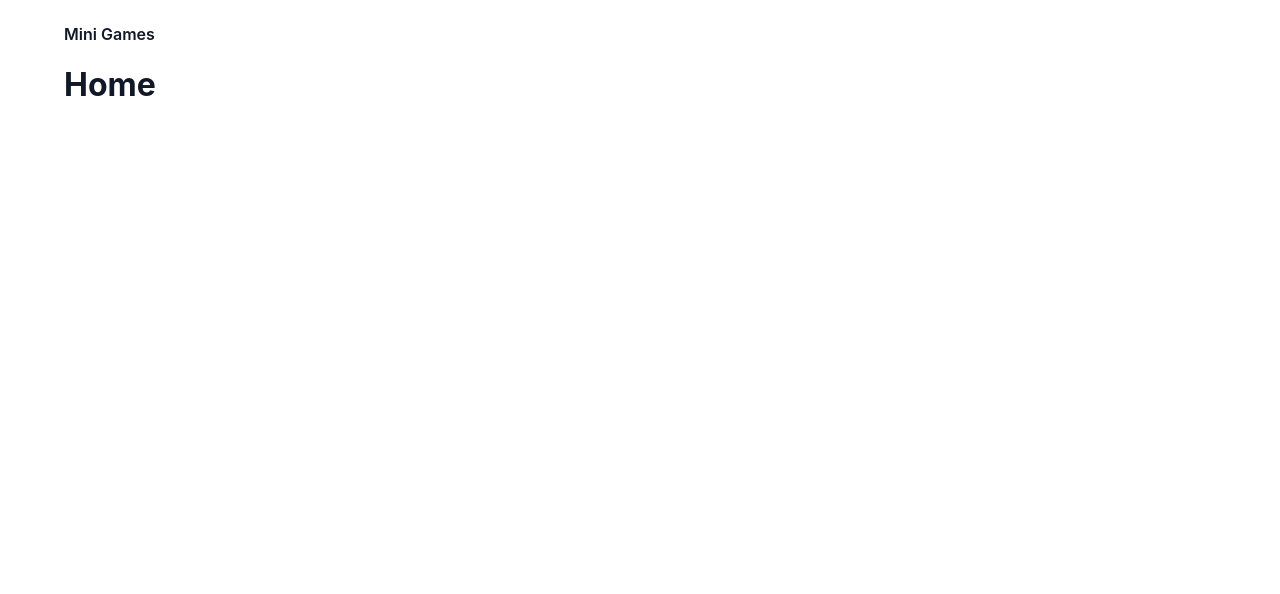
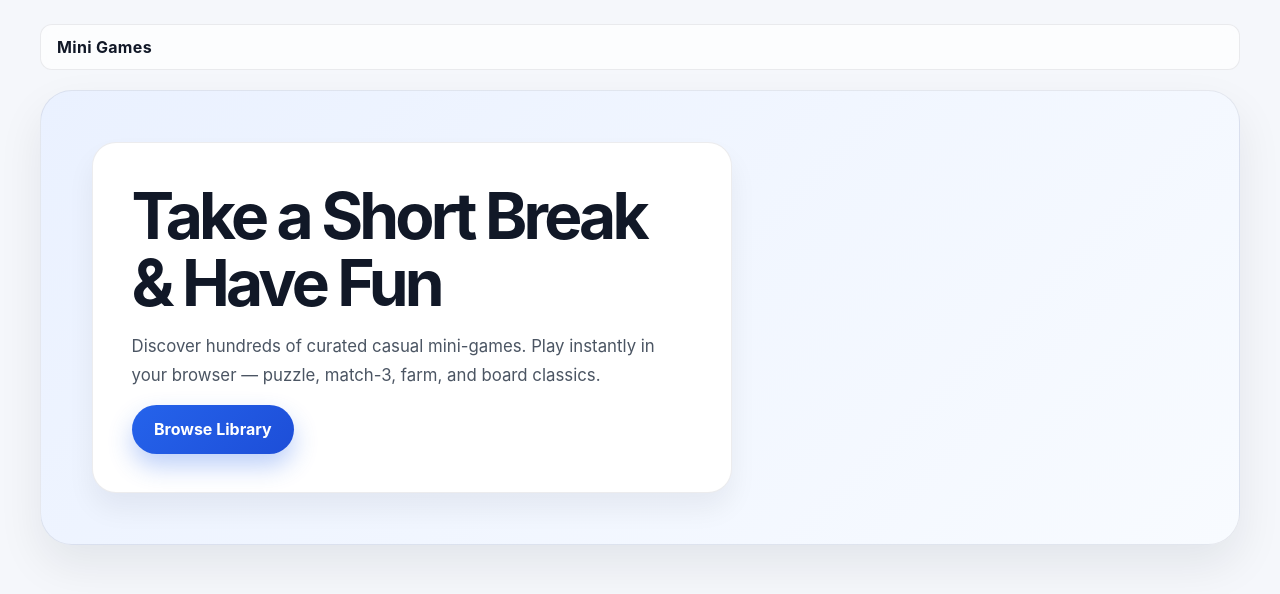
Before and after one commit to Nloading/mini-games-story-1, a website built with Vite: page index.html in a window 1280 px wide. Built offline with nearby package versions, Linux system fonts and the light colour scheme.

Commit message:
feat(home): add hero section

```diff
--- /dev/null
+++ b/src/components/hero/hero.ts
@@ -0,0 +1,28 @@
+export function createHero(): HTMLElement {
+  const section = document.createElement('section');
+  section.className = 'hero';
+
+  const inner = document.createElement('div');
+  inner.className = 'hero__inner';
+
+  const content = document.createElement('div');
+  content.className = 'hero__content';
+
+  const title = document.createElement('h1');
+  title.textContent = 'Take a Short Break & Have Fun';
+
+  const description = document.createElement('p');
+  description.textContent =
+    'Discover hundreds of curated casual mini-games. Play instantly in your browser — puzzle, match-3, farm, and board classics.';
+
+  const link = document.createElement('a');
+  link.href = '/library';
+  link.className = 'btn btn--primary';
+  link.textContent = 'Browse Library';
+
+  content.append(title, description, link);
+  inner.appendChild(content);
+  section.appendChild(inner);
+
+  return section;
+}
--- a/src/pages/home.page.ts
+++ b/src/pages/home.page.ts
@@ -1,8 +1,9 @@
-export function renderHome(container: HTMLElement) {
-  container.innerHTML = `
-    <section class="hero">
-      <h1>Mini Games</h1>
-      <p>Story 1 scaffold</p>
-    </section>
-  `;
+import { createHero } from '@/components/hero/hero';
+
+export function createHomePage(): HTMLElement {
+  const page = document.createElement('main');
+  page.className = 'home-page';
+  page.setAttribute('aria-label', 'Home page');
+  page.append(createHero());
+  return page;
 }
--- a/src/router/router.ts
+++ b/src/router/router.ts
@@ -1,18 +1,21 @@
+import { createHomePage } from '../pages/home.page';
+
 type RouteHandler = (container: HTMLElement) => void;
 
 const routes: Record<string, RouteHandler> = {
   '/': (container) => {
-    container.innerHTML = '<h1>Home</h1>';
+    container.replaceChildren(createHomePage());
   },
 };
 
 export const router = {
   init(container: HTMLElement) {
     const render = () => {
-      const path = location.pathname || '/';
+      const path = window.location.pathname || '/';
       const handler = routes[path] || routes['/'];
       handler(container);
     };
+
     window.addEventListener('popstate', render);
     render();
   },
--- a/src/styles/main.scss
+++ b/src/styles/main.scss
@@ -1,27 +1,115 @@
 :root {
-  --bg: #ffffff;
+  --bg: #f5f7fb;
+  --surface: #ffffff;
+  --surface-alt: #eaf1ff;
   --text: #111827;
-  --accent: #0ea5a4;
+  --muted: #4b5563;
+  --accent: #2563eb;
+  --accent-strong: #1d4ed8;
+  --border: rgba(17, 24, 39, 0.08);
+  --shadow: 0 20px 45px rgba(15, 23, 42, 0.08);
 }
 
 * {
   box-sizing: border-box;
 }
+
 html,
 body,
 #app {
-  height: 100%;
+  min-height: 100%;
   margin: 0;
   font-family: Inter, system-ui, -apple-system, 'Segoe UI', Roboto, 'Helvetica Neue', Arial;
   background: var(--bg);
   color: var(--text);
 }
+
+body {
+  min-height: 100vh;
+}
+
+#app {
+  display: flex;
+  justify-content: center;
+}
+
 .app-root {
-  max-width: 1200px;
+  width: min(1200px, calc(100% - 32px));
+  padding: 24px 0 64px;
+}
+
+nav {
+  margin-bottom: 20px;
+  padding: 12px 16px;
+  border-radius: 12px;
+  background: rgba(255, 255, 255, 0.7);
+  border: 1px solid var(--border);
+  backdrop-filter: blur(8px);
+  font-weight: 700;
+  letter-spacing: 0.02em;
+}
+
+.home-page {
+  display: block;
+}
+
+.hero {
+  background: linear-gradient(135deg, var(--surface-alt), #f8fbff);
+  border: 1px solid var(--border);
+  border-radius: 32px;
+  box-shadow: var(--shadow);
+}
+
+.hero__inner {
+  width: min(1200px, 100%);
   margin: 0 auto;
-  padding: 24px;
+  padding: clamp(2rem, 4vw, 4rem);
 }
-nav {
-  font-weight: 600;
-  margin-bottom: 16px;
+
+.hero__content {
+  max-width: 640px;
+  display: flex;
+  flex-direction: column;
+  gap: 1rem;
+  padding: clamp(1.5rem, 3vw, 2.5rem);
+  border-radius: 24px;
+  background: var(--surface);
+  border: 1px solid var(--border);
+  box-shadow: 0 16px 28px rgba(15, 23, 42, 0.06);
 }
+
+.hero__content h1 {
+  margin: 0;
+  font-size: clamp(2.2rem, 5vw, 4rem);
+  line-height: 1.05;
+  letter-spacing: -0.06em;
+}
+
+.hero__content p {
+  margin: 0;
+  color: var(--muted);
+  font-size: 1.05rem;
+  line-height: 1.7;
+}
+
+.btn {
+  display: inline-flex;
+  align-self: flex-start;
+  align-items: center;
+  justify-content: center;
+  padding: 0.9rem 1.4rem;
+  border-radius: 999px;
+  font-weight: 700;
+  text-decoration: none;
+  transition: transform 0.2s ease, box-shadow 0.2s ease;
+}
+
+.btn:hover {
+  transform: translateY(-1px);
+}
+
+.btn--primary {
+  background: linear-gradient(135deg, var(--accent), var(--accent-strong));
+  color: white;
+  box-shadow: 0 12px 24px rgba(37, 99, 235, 0.3);
+}
--- a/tsconfig.json
+++ b/tsconfig.json
@@ -9,8 +9,10 @@
     "forceConsistentCasingInFileNames": true,
     "sourceMap": true,
     "outDir": "dist",
-    "baseUrl": "./",
-    "paths": {}
+    "baseUrl": ".",
+    "paths": {
+      "@/*": ["src/*"]
+    }
   },
   "include": ["src"]
 }
--- a/vite.config.ts
+++ b/vite.config.ts
@@ -1,12 +1,18 @@
+import { fileURLToPath, URL } from 'node:url';
 import { defineConfig } from 'vite';
 
 export default defineConfig({
   root: '.',
+  resolve: {
+    alias: {
+      '@': fileURLToPath(new URL('./src', import.meta.url)),
+    },
+  },
   build: {
     outDir: 'dist',
-    emptyOutDir: true
+    emptyOutDir: true,
   },
   server: {
-    port: 5173
-  }
+    port: 5173,
+  },
 });
```
